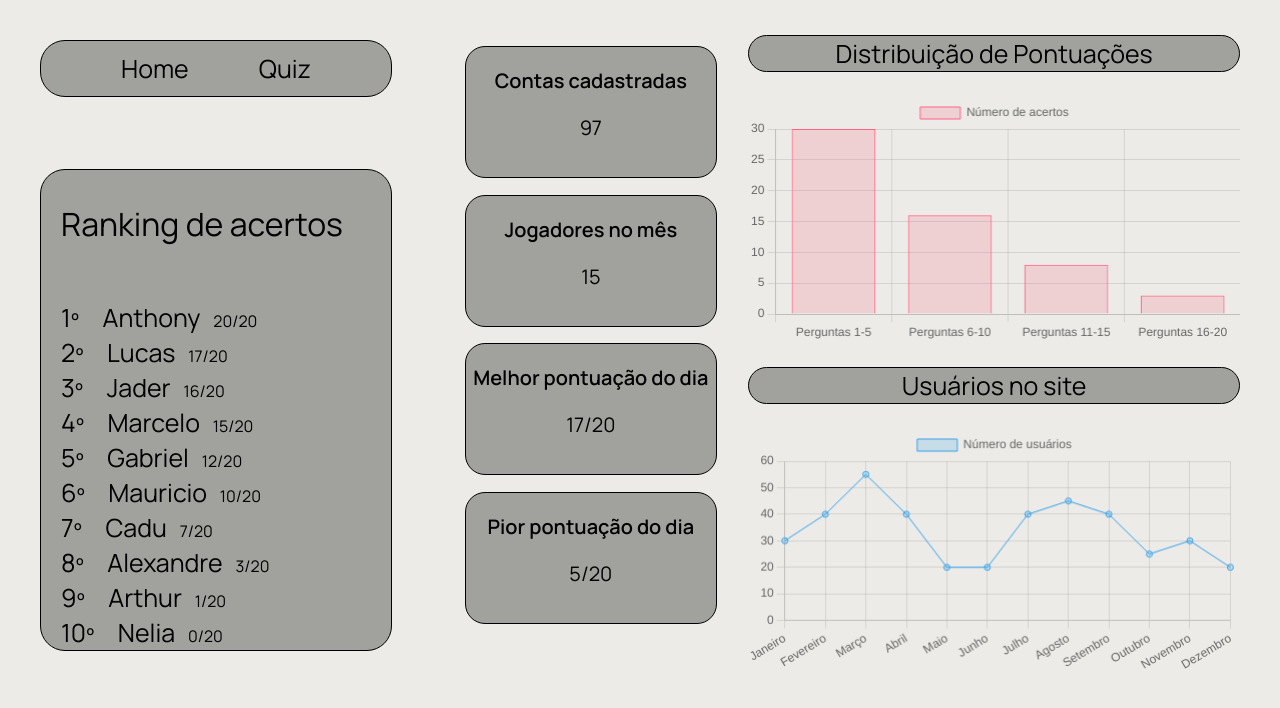
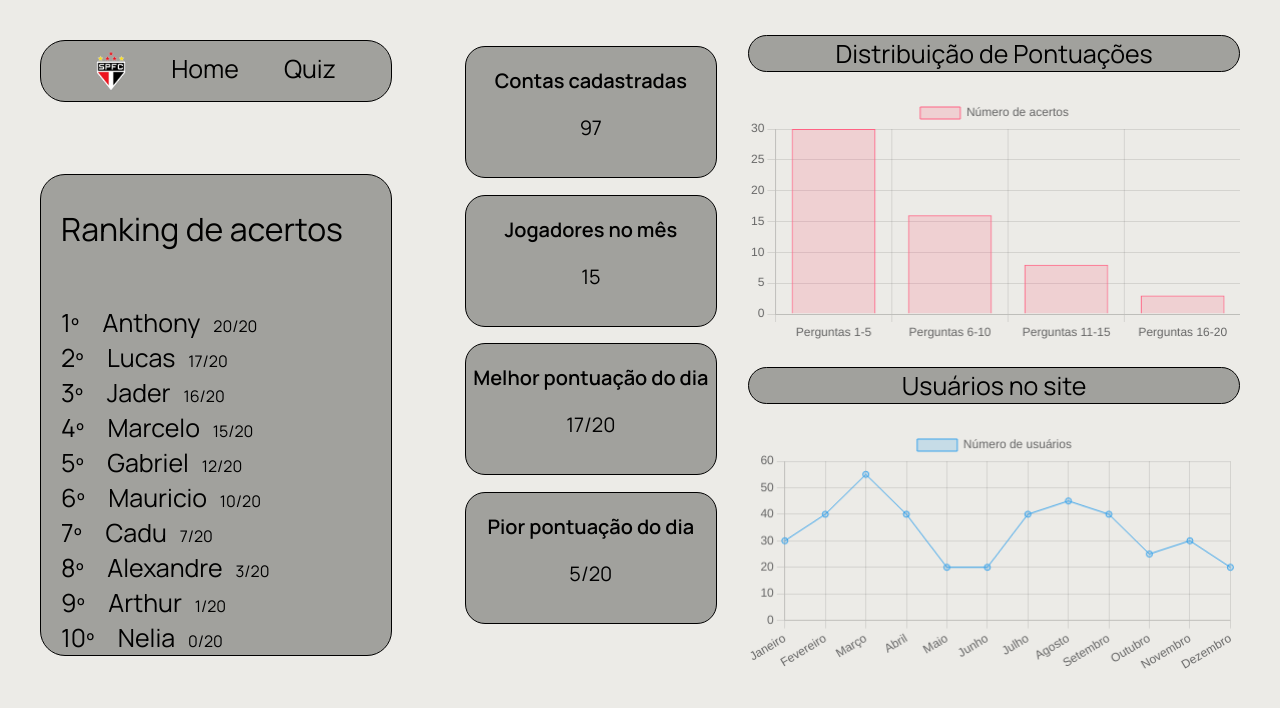
Before and after one commit to AnthonyLourenco/ProjetoIndividualSPFC, a website: page Site/Public/Dashboard/dashboard.html in a window 1280 px wide. Drawn offline with nearby package versions, Linux system fonts and the light colour scheme.

Commit message:
Img Na dashboard

```diff
--- a/Site/Public/Dashboard/dashboard.html
+++ b/Site/Public/Dashboard/dashboard.html
@@ -13,6 +13,7 @@
     <div class="containerDashboard">
         <div class="containerRanking">
             <div class="navBar">
+                <img src="../Assets/Imgs/São_Paulo_Futebol_Clube.png" class="imgDash">
                 <a href="../index.html" class="linkHome">
                     Home
                 </a>
--- a/Site/Public/css/styleDashboard.css
+++ b/Site/Public/css/styleDashboard.css
@@ -182,3 +182,9 @@ body {
     border: solid 1px #000;
     border-radius: 20px;
 }
+
+.imgDash {
+    width: 30px;
+    height: 40px;
+
+}
```
